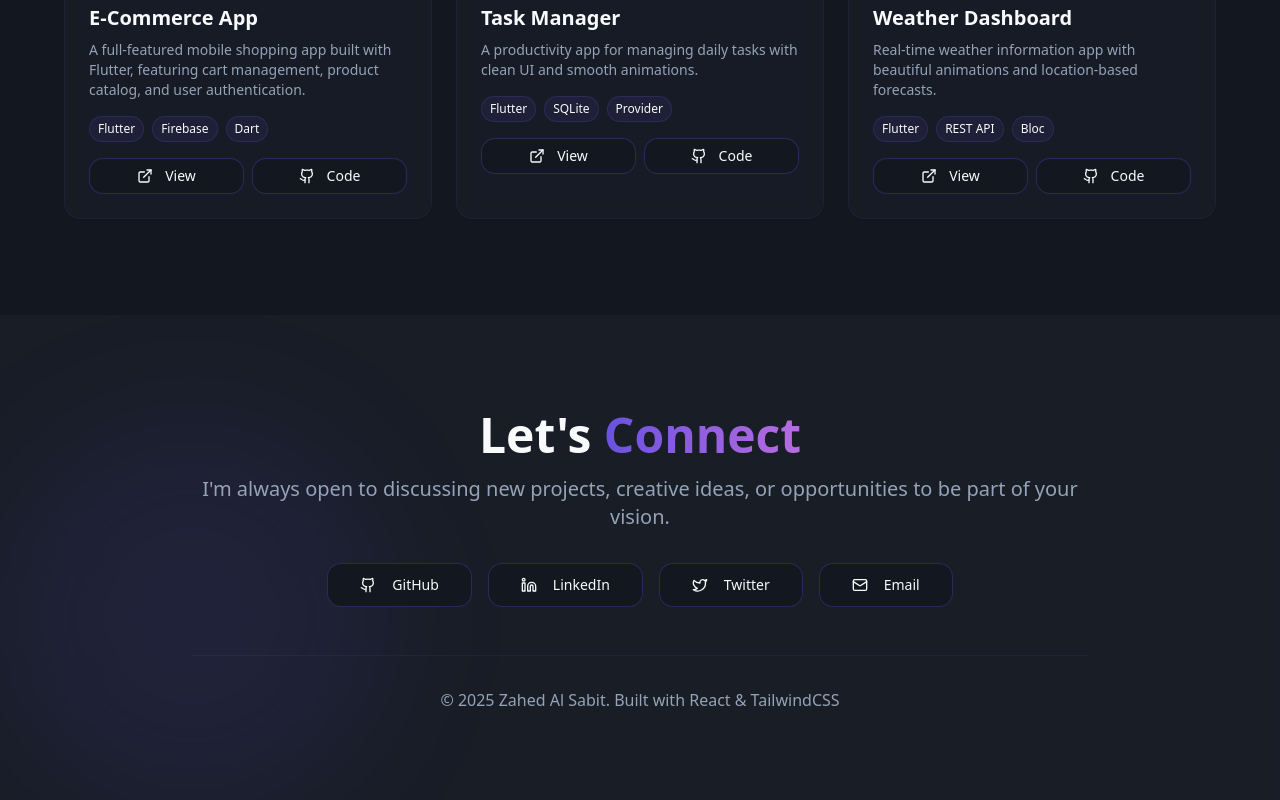
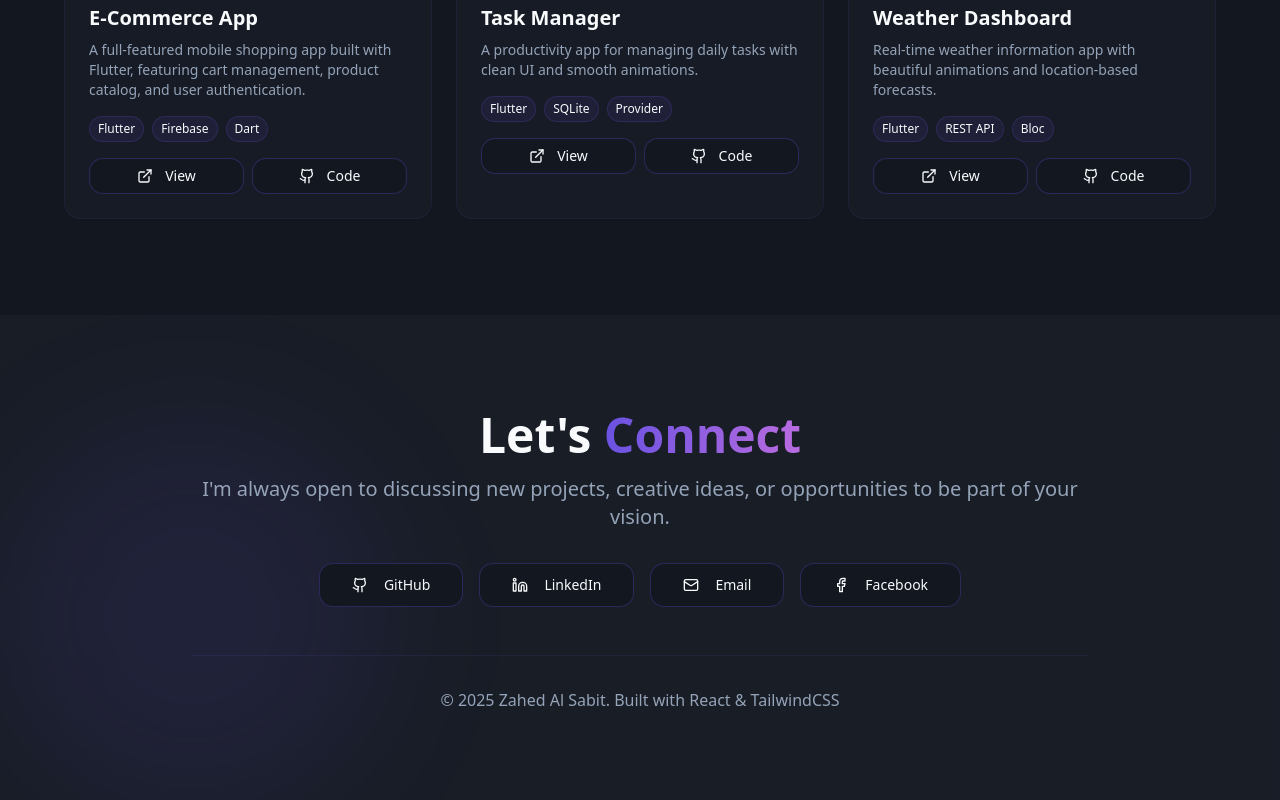
Before and after one commit to zas-nishat/zas-portfolio, a React (Vite) app: page / in a window 1280 px wide. Shown: the part 3375-4175 px from the top of the page. Built offline with nearby package versions, Linux system fonts and the light colour scheme; the HTML template or start-up script is replaced by a standard one.

Commit message:
facebook added

```diff
--- a/src/components/Contact.tsx
+++ b/src/components/Contact.tsx
@@ -1,6 +1,6 @@
 import { useEffect, useRef, useState } from "react";
 import { Button } from "@/components/ui/button";
-import { Mail, Github, Linkedin, Twitter } from "lucide-react";
+import { Mail, Github, Linkedin, Twitter, Facebook } from "lucide-react";
 
 const Contact = () => {
   const [isVisible, setIsVisible] = useState(false);
@@ -26,8 +26,8 @@ const Contact = () => {
   const socialLinks = [
     { icon: Github, label: "GitHub", href: "https://github.com/zas-nishat" },
     { icon: Linkedin, label: "LinkedIn", href: "https://www.linkedin.com/in/zas-nishat/" },
-    { icon: Twitter, label: "Twitter", href: "https://twitter.com" },
-    { icon: Mail, label: "Email", href: "mailto:zahedalsabit945@gmail.com" }
+    { icon: Mail, label: "Email", href: "mailto:zahedalsabit945@gmail.com" },
+    { icon: Facebook, label: "Facebook", href: "https://www.facebook.com/nishat.zayn" }
   ];
 
   return (
```
